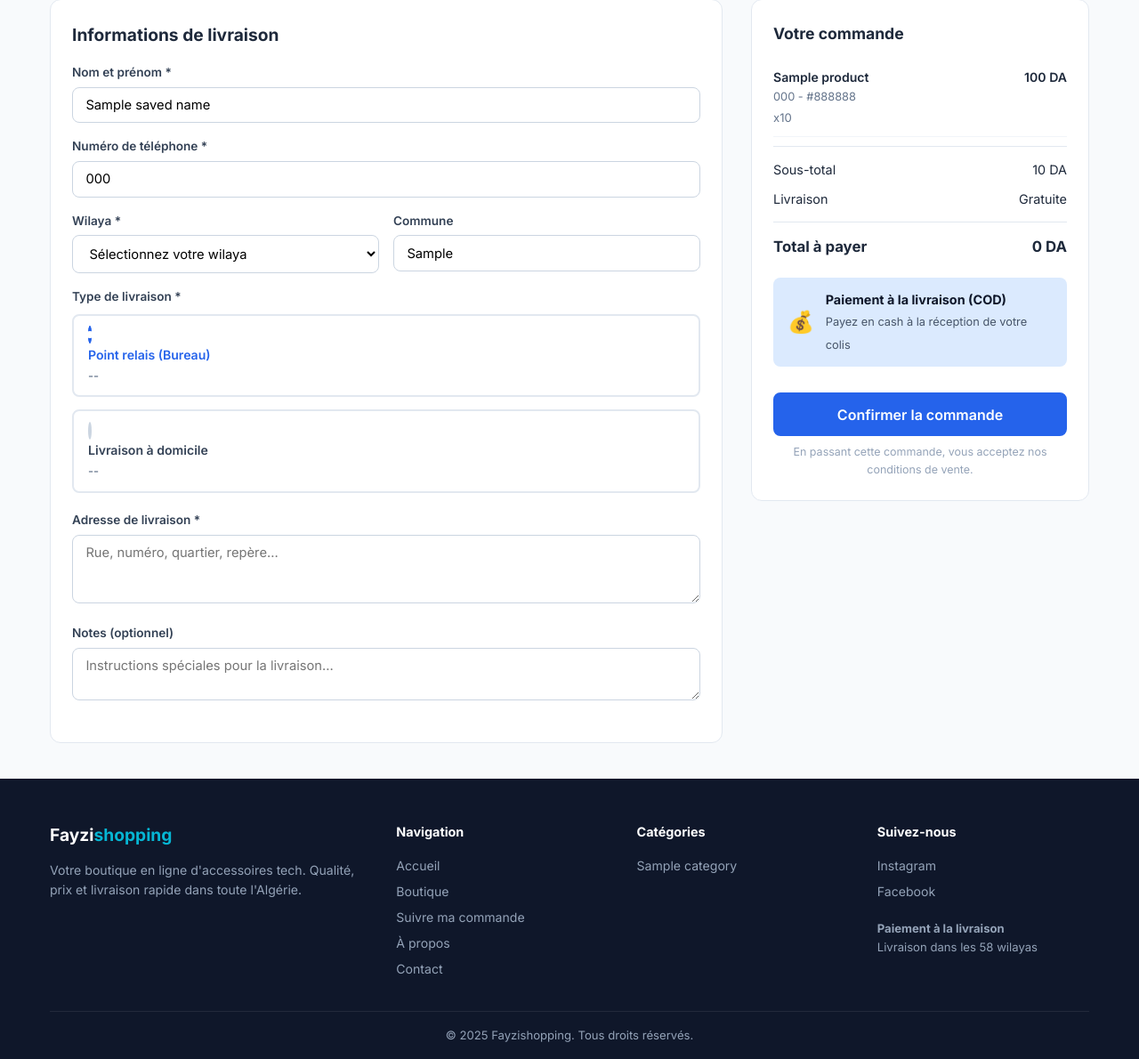
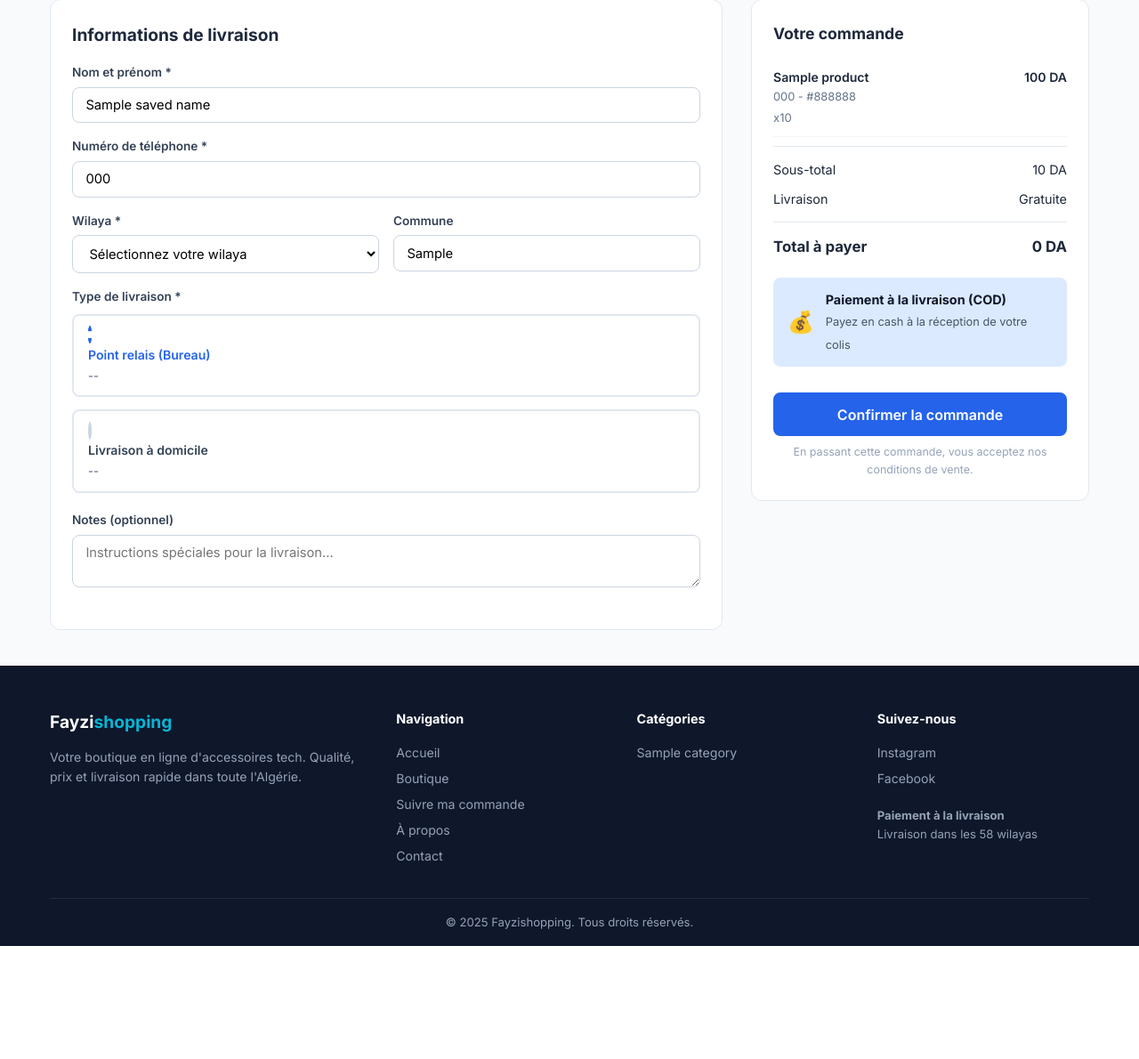
Before and after one commit to Zineddinedjama/-fayzishopping, a Flask app: template app/templates/checkout.html in a window 1280 px wide. Shown: the part 272-1462 px from the top of the page at 89% size. After the commit the page ends 1335 px from the top, so only its background shows below. Run offline with Flask 3, Linux system fonts and the light colour scheme; tables that the repository leaves empty hold one stand-in row (values such as "Sample post"); the template is opened without the code that fills it: values that come from a table or form of the project are taken from there, most other values are stand-ins (such as "Sample title", 1, 10 or a date in 2020).

Commit message:
checkout: remove address field from form and order

```diff
--- a/app/models.py
+++ b/app/models.py
@@ -173,7 +173,7 @@
     phone_secondary = db.Column(db.String(20), default="")
     wilaya = db.Column(db.String(100), nullable=False)
     commune = db.Column(db.String(100), nullable=False)
-    address = db.Column(db.Text, nullable=False)
+    address = db.Column(db.Text, default="")
     notes = db.Column(db.Text, default="")
     subtotal = db.Column(db.Integer, default=0)
     shipping_cost = db.Column(db.Integer, default=0)
--- a/app/routes/checkout.py
+++ b/app/routes/checkout.py
@@ -48,7 +48,6 @@
     phone = request.form.get("phone", "").strip().replace(" ", "")
     wilaya = request.form.get("wilaya", "").strip()
     commune = request.form.get("commune", "").strip()
-    address = request.form.get("address", "").strip()
     notes = request.form.get("notes", "").strip()
 
     errors = []
@@ -58,8 +57,6 @@
         errors.append("Le numéro de téléphone doit contenir exactement 10 chiffres.")
     if not wilaya:
         errors.append("La wilaya est requise.")
-    if not address:
-        errors.append("L'adresse est requise.")
 
     if errors:
         for e in errors:
@@ -82,7 +79,6 @@
         phone=phone,
         wilaya=wilaya,
         commune=commune,
-        address=address,
         notes=notes,
         subtotal=subtotal,
         shipping_cost=shipping_cost,
--- a/app/templates/checkout.html
+++ b/app/templates/checkout.html
@@ -67,11 +67,6 @@
                                 </span>
                             </label>
                         </div>
-                    </div>
-
-                    <div class="form-group">
-                        <label for="address">Adresse de livraison *</label>
-                        <textarea id="address" name="address" required placeholder="Rue, numéro, quartier, repère..." class="form-control" rows="3"></textarea>
                     </div>
 
                     <div class="form-group">
```
